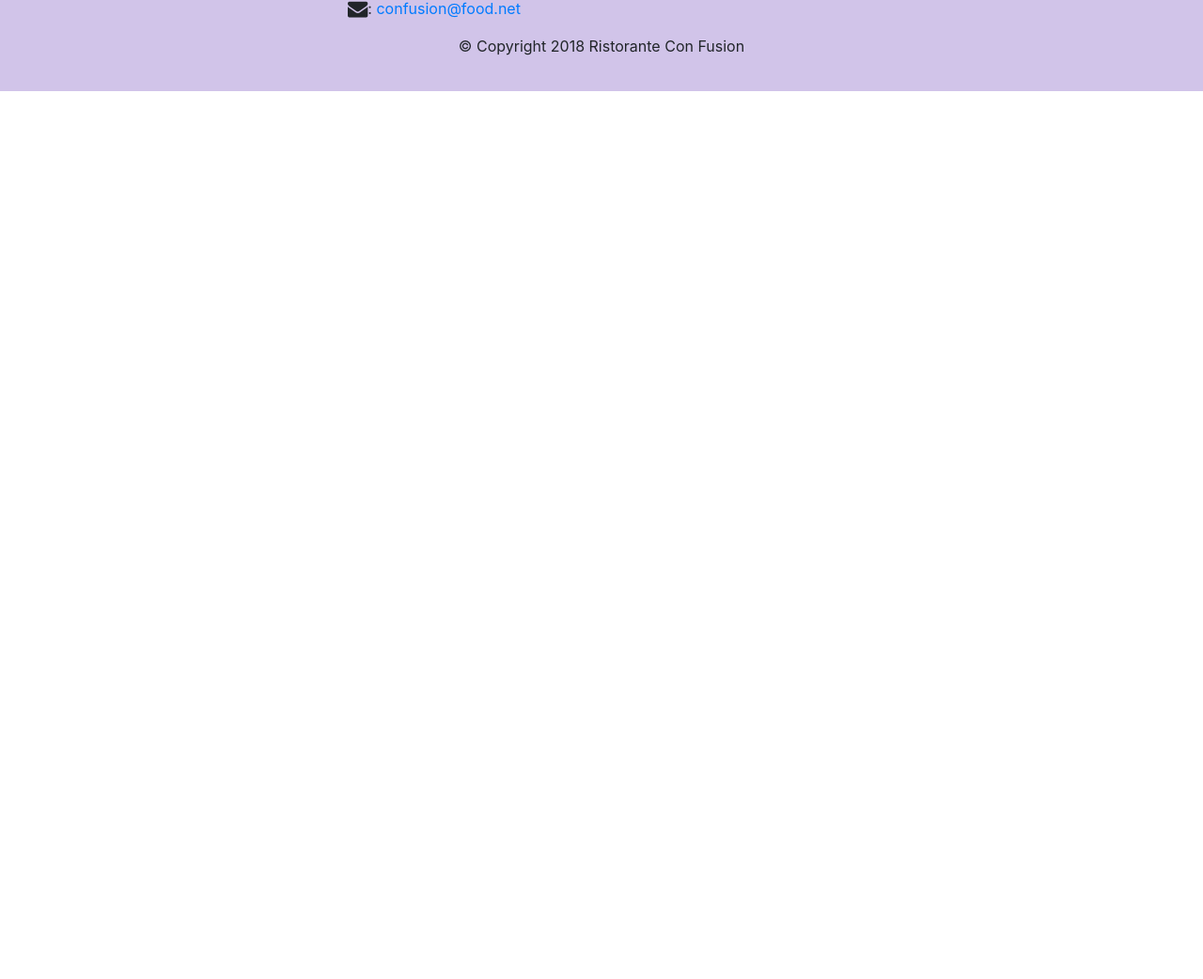
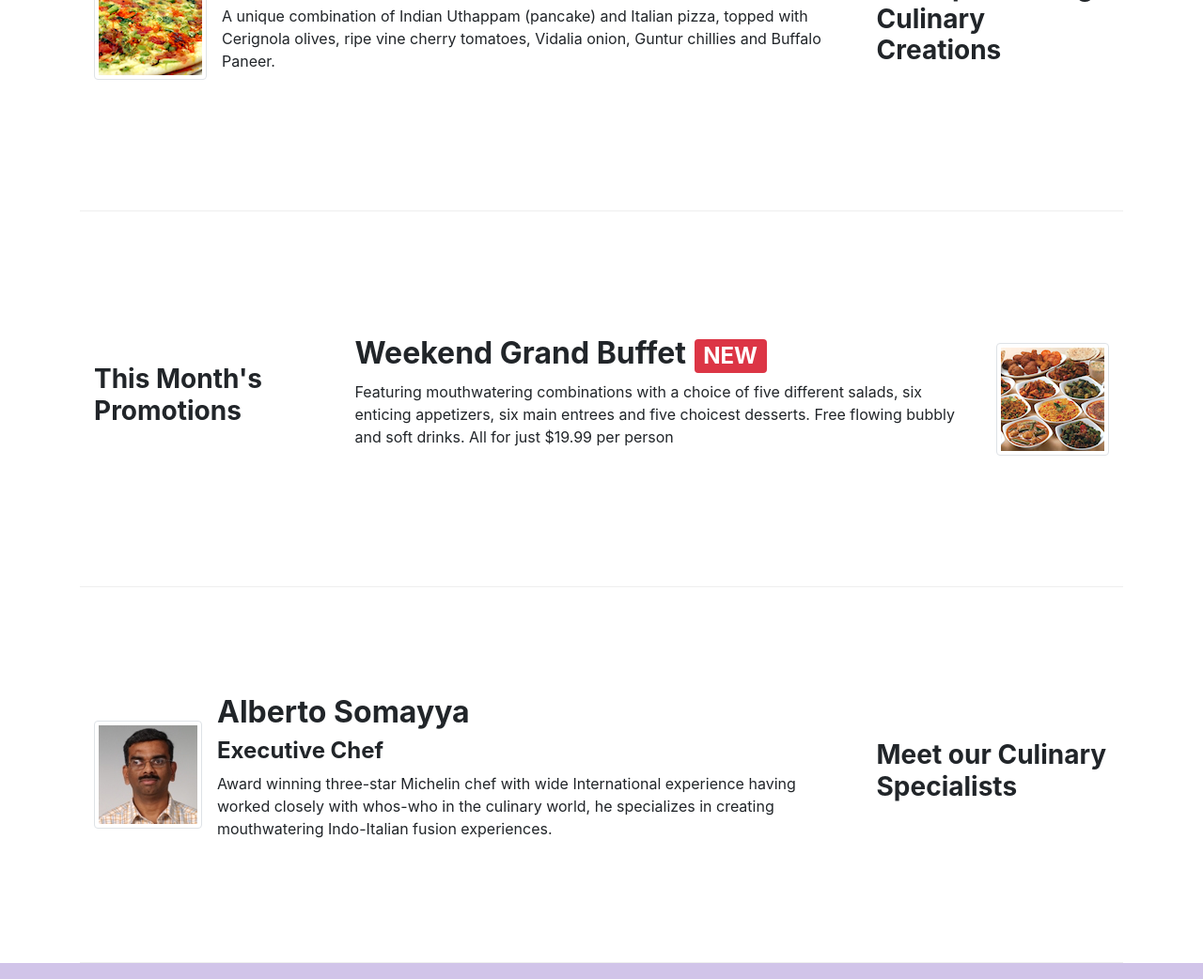
Before and after one commit to abhishikthraj/Coursera-Bootstrap4, a website: page index.html in a window 1280 px wide. Shown: the part 910-1952 px from the top of the page at 94% size. Before the commit the page ends 1007 px from the top, so only its background shows below. Drawn offline with nearby package versions, Linux system fonts and the light colour scheme.

Commit message:
Assignment 3

```diff
--- a/index.html
+++ b/index.html
@@ -219,6 +219,59 @@
                 </div>
             </div>
         </div>
+        <div class="row row-content align-items-center">
+            <div class="col-12 col-sm-4 order-sm-last col-md-3">
+                <h3><strong>Our Lipsmacking Culinary Creations</strong></h3>
+            </div>
+            <div class="col col-sm order-sm-first col-md">
+                <div class="media">
+                    <img class="d-flex mr-3 img-thumbnail align-self-center"
+                    src="img/uthappizza.png" alt="uthappizza">
+                    <div class="media-body">
+                        <h2 class="mt-0"><strong>Uthappizza</strong> <span class="badge badge-danger">HOT</span> <span class="badge badge-pill badge-secondary">$4.99</span></h2>
+                        <p class="d-none d-sm-block">A unique combination of Indian Uthappam (pancake) and Italian pizza, topped with Cerignola olives, ripe vine cherry tomatoes, Vidalia onion, Guntur chillies and Buffalo Paneer.</p>
+                    </div>
+                </div>
+            </div>
+        </div>
+
+
+        <div class="row row-content align-items-center">
+            <div class="col-12 col-sm-4 col-md-3">
+                <h3><strong>This Month's Promotions</strong></h3>
+            </div>
+            <div class="col col-sm col-md">
+                <div class="media">
+                    <div class="media-body">
+                        <h2 class="mt-0"><strong>Weekend Grand Buffet</strong> <span class="badge badge-danger">NEW</span></h2>
+                        <p class="d-none d-sm-block">Featuring mouthwatering combinations with a choice of five different salads, six enticing appetizers, six main entrees and five choicest desserts. Free flowing bubbly and soft drinks. All for just $19.99 per person</p>
+                    </div>
+                    <img class="d-flex ml-3 img-thumbnail align-self-center"
+                    src="img/buffet.png" alt="uthappizza">
+                </div>
+            </div>
+        </div>
+
+        <div class="row row-content align-items-center">
+            <div class="col-12 col-sm-4 order-sm-last  col-md-3">
+                <h3><strong>Meet our Culinary Specialists</strong></h3>
+            </div>
+            <div class="col col-sm order-sm-first  col-md">
+                <div class="media">
+                    <img class="d-flex mr-3 img-thumbnail align-self-center"
+                            src="img/alberto.png" alt="Alberto Somayya">
+                    <div class="media-body">
+                        <h2 class="mt-0"><strong>Alberto Somayya</strong></h2>
+                        <h4><strong>Executive Chef</strong></h4>
+                        <p class="d-none d-sm-block">Award winning three-star Michelin chef with wide
+                            International experience having worked closely with
+                            whos-who in the culinary world, he specializes in
+                            creating mouthwatering Indo-Italian fusion experiences.
+                            </p>
+                    </div>
+                </div>
+            </div>
+        </div>
     </div>
     <footer class="footer">
         <div class="container">
```
